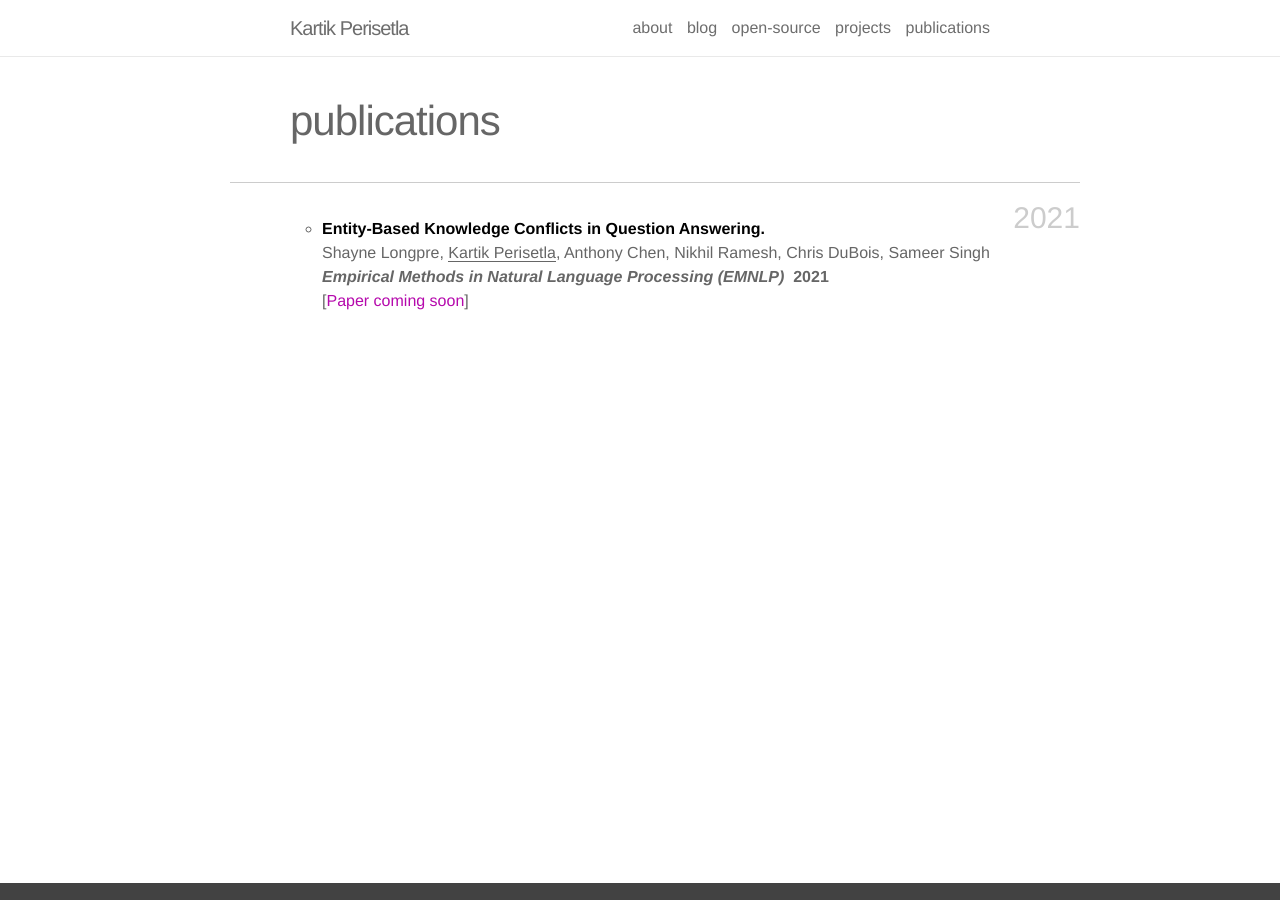
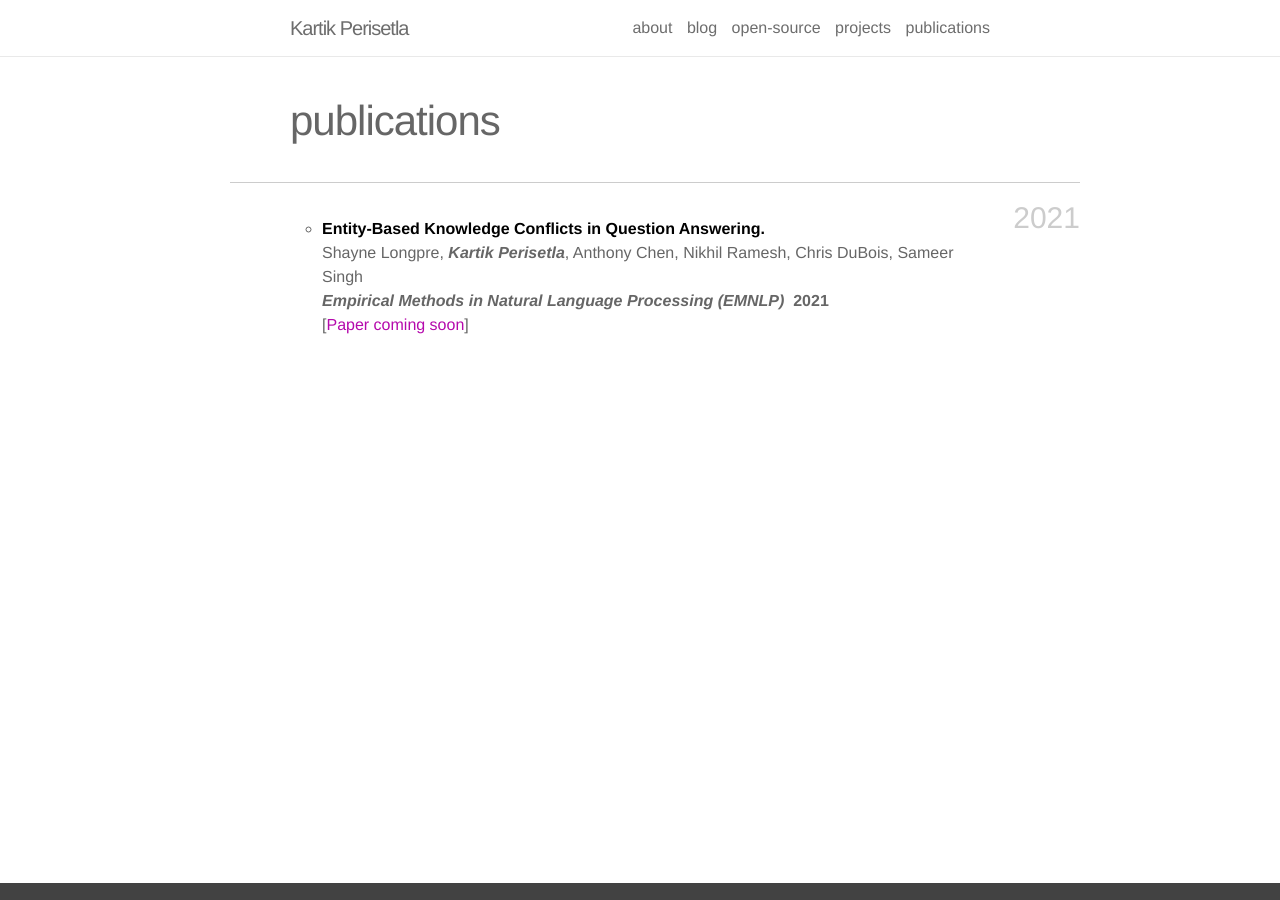
Before and after one commit to kartikperisetla/kartikperisetla.github.io, a Jekyll site: the page built from _pages/publications.md, in a window 1280 px wide. Built offline with Jekyll 4.4.1, drawn with Linux system fonts in a browser that asks for light colours; nearby versions of some CDN libraries.

Commit message:
nit update

```diff
--- a/_pages/publications.md
+++ b/_pages/publications.md
@@ -13,7 +13,7 @@
 
     <span class="title" style="color:black"><b>Entity-Based Knowledge Conflicts in Question Answering.</b></span>
     <span class="author">
-            Shayne Longpre, <em>Kartik Perisetla</em>, Anthony Chen, Nikhil Ramesh, Chris DuBois, Sameer Singh
+            Shayne Longpre, <b><em>Kartik Perisetla</em></b>, Anthony Chen, Nikhil Ramesh, Chris DuBois, Sameer Singh
     </span>
 
 
```
